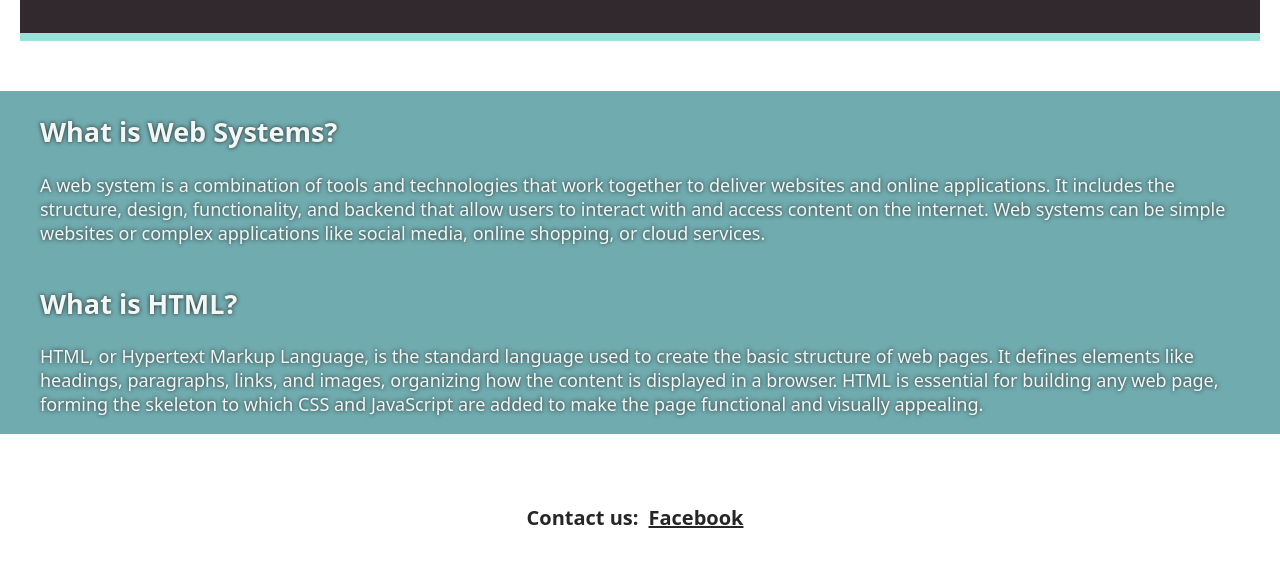
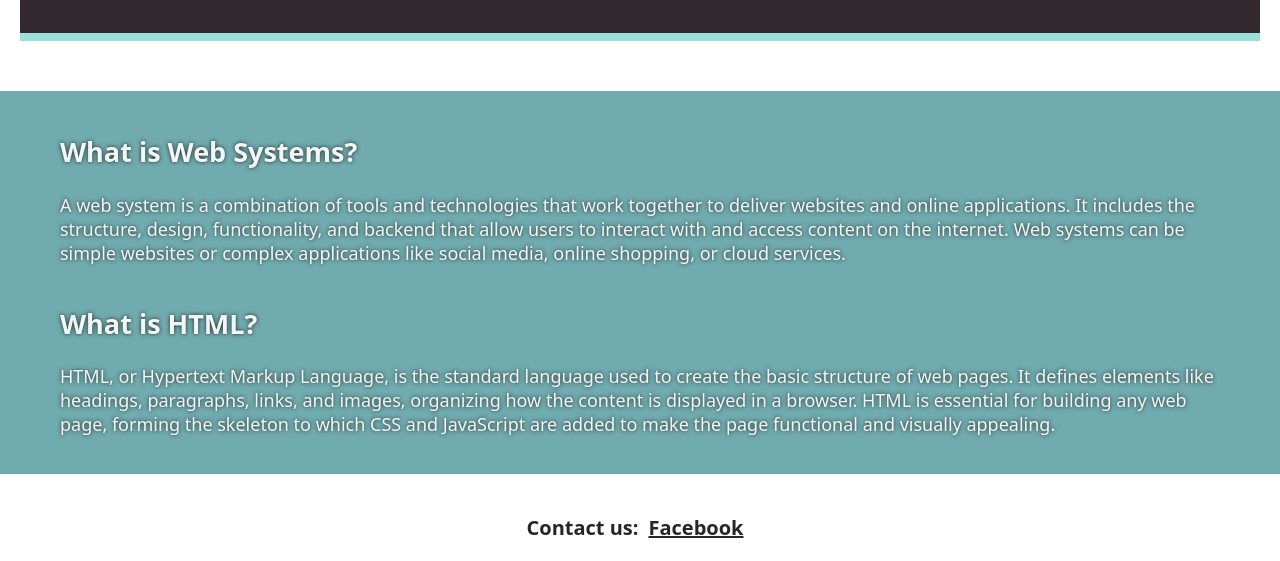
Before and after one commit to AdFaustino/websystem-activities, a plain HTML site: page index.html in a window 1280 px wide. Shown: the part 1002-1563 px from the top of the page. Drawn offline with Linux system fonts and the light colour scheme.

Commit message:
Update style.css
Update style.css - fixed the text from overflowing the screen on smaller screen sizes.

```diff
--- a/style.css
+++ b/style.css
@@ -96,19 +96,25 @@ header {
 .course-container {
     background-color: #70abaf;
     color: #f0f7f4;
+    display: block;
     font-size: 18px;
     justify-content: center;
-    margin: 0 auto;
+    margin: 0 auto 20px;
+    padding: 20px 0;
 
 }
 
 .course-introduction{
-    width: 1200px;
+    max-width: 1200px;
+    width: 100%;
+    height: auto;
     text-shadow: 0 0 4px #262626;
     display:flex;
     flex-direction: column;
     align-items: center;
-    margin: 0 auto 50px;
+    margin: 0 auto;
+    box-sizing: border-box;
+    padding: 0 20px;
 }
 
 .author-contact {
```
